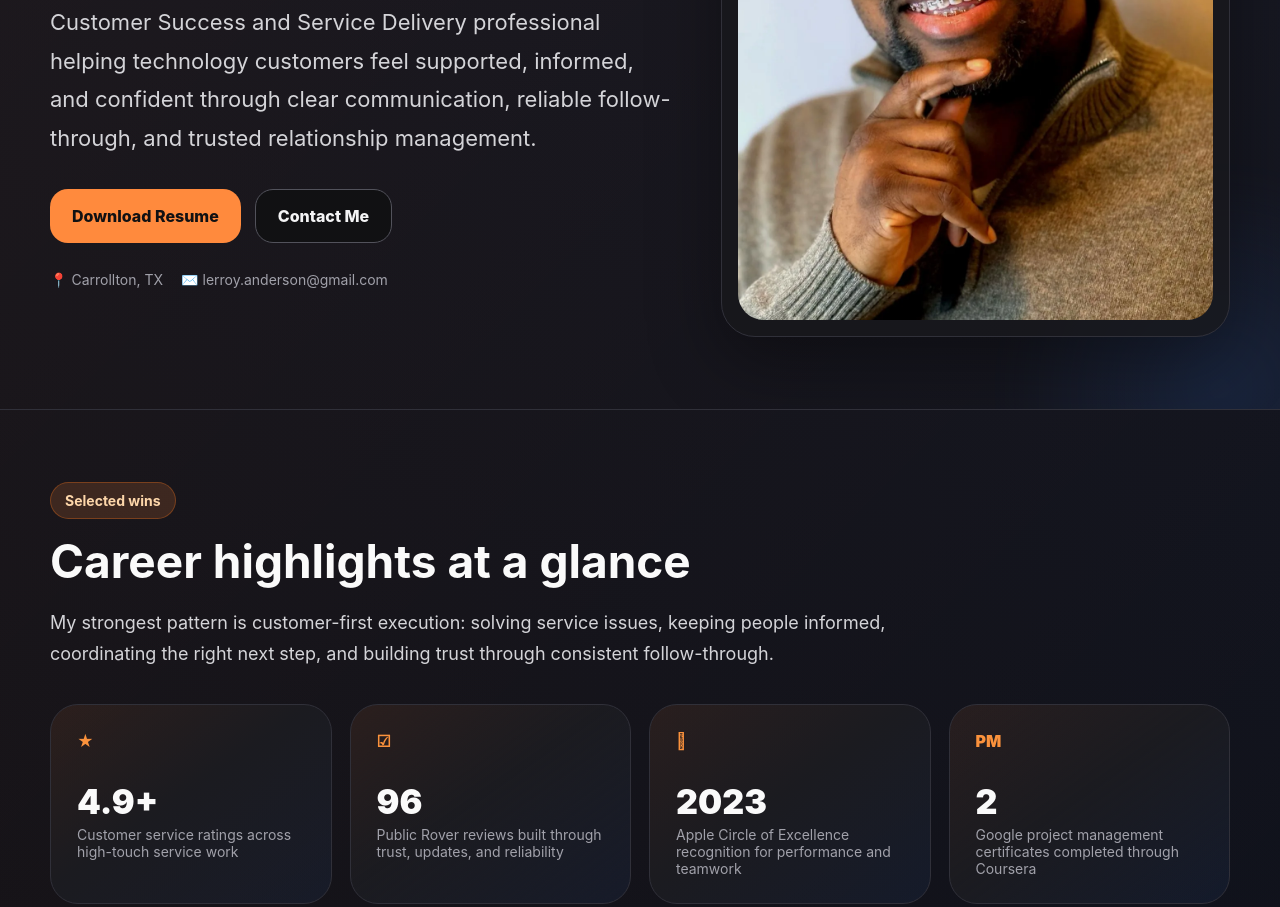
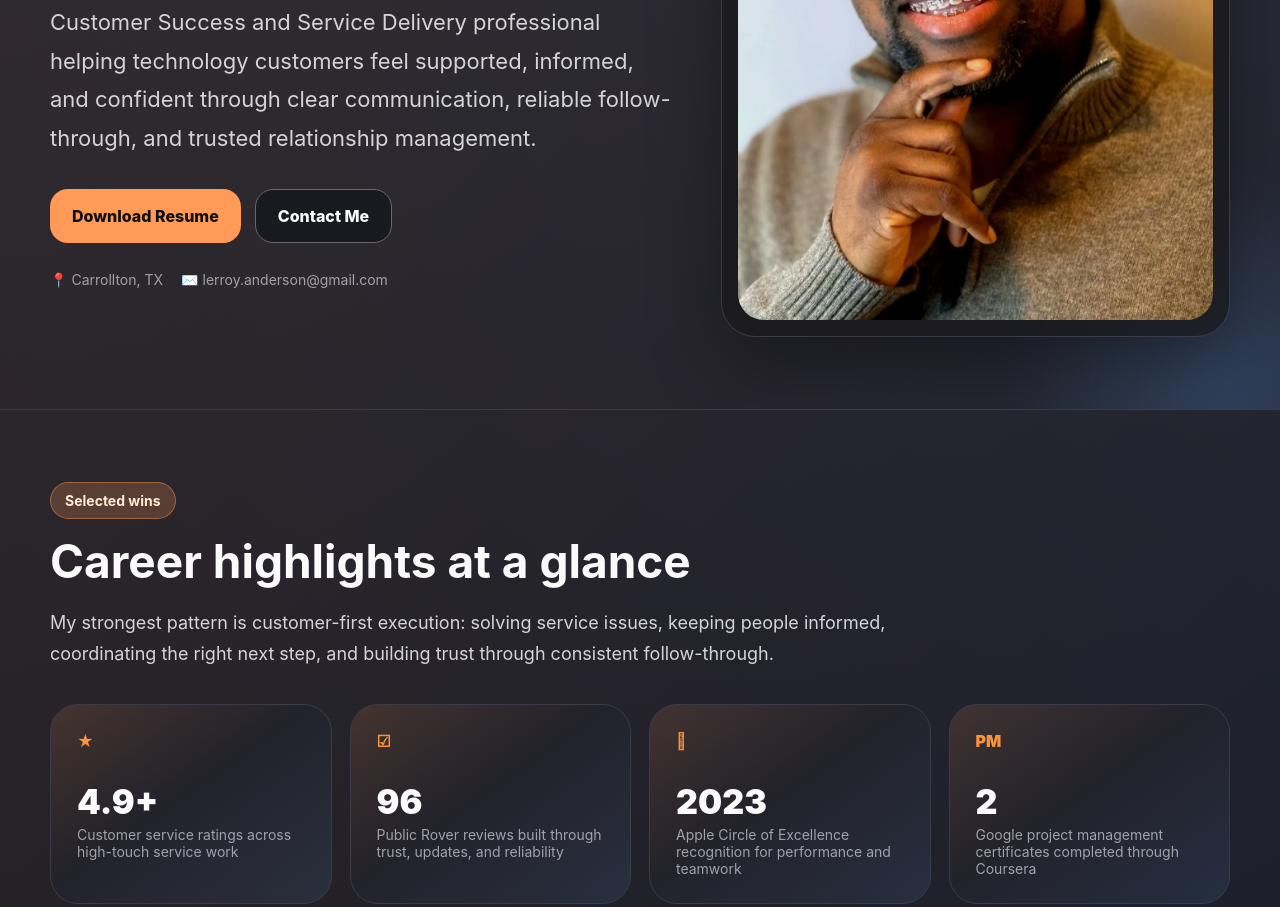
Before and after one commit to lerroyanderson-glitch/leroy-anderson-portfolio, a website built with Vite: page index.html in a window 1280 px wide. Shown: the part 363-1270 px from the top of the page. Built offline with nearby package versions, Linux system fonts and the light colour scheme.

Commit message:
brighter color

```diff
--- a/style.css
+++ b/style.css
@@ -1,23 +1,23 @@
 :root {
   color-scheme: dark;
   font-family: Inter, ui-sans-serif, system-ui, -apple-system, BlinkMacSystemFont, "Segoe UI", sans-serif;
-  --bg: #0b0b10;
-  --card: #1b1b20;
-  --card2: #121217;
-  --line: #303039;
+  --bg: #101017;
+  --card: #22222a;
+  --card2: #171720;
+  --line: #3c3c48;
   --text: #fafafa;
   --muted: #a1a1aa;
-  --orange: #ff8a3d;
-  --orange-soft: rgba(255, 138, 61, .16);
-  --blue-soft: rgba(59, 130, 246, .18);
-  --teal-soft: rgba(20, 184, 166, .13);
+  --orange: #ff9b57;
+  --orange-soft: rgba(255, 155, 87, .22);
+  --blue-soft: rgba(96, 165, 250, .22);
+  --teal-soft: rgba(45, 212, 191, .18);
 }
 * { box-sizing: border-box; }
 body {
   margin: 0;
   background:
-    linear-gradient(135deg, rgba(255, 138, 61, .07), transparent 34%),
-    linear-gradient(215deg, rgba(59, 130, 246, .08), transparent 38%),
+    linear-gradient(135deg, rgba(255, 155, 87, .12), transparent 36%),
+    linear-gradient(215deg, rgba(96, 165, 250, .13), transparent 40%),
     var(--bg);
   color: var(--text);
 }
@@ -27,12 +27,12 @@ img { display: block; max-width: 100%; }
 .container { width: min(1180px, calc(100% - 40px)); margin: 0 auto; }
 .hero { position: relative; border-bottom: 1px solid var(--line); overflow: hidden; }
 .hero-grid { position: relative; display: grid; grid-template-columns: 1.1fr .9fr; align-items: center; gap: 48px; padding: 72px 0; }
-.glow { position: absolute; width: 480px; height: 480px; border-radius: 999px; filter: blur(20px); opacity: .6; }
-.glow-one { left: -180px; top: -220px; background: radial-gradient(circle, rgba(249,115,22,.32), transparent 65%); }
-.glow-two { right: -180px; bottom: -220px; background: radial-gradient(circle, rgba(59,130,246,.24), transparent 65%); }
-.pill { display: inline-flex; align-items: center; gap: 8px; border: 1px solid rgba(249,115,22,.32); background: var(--orange-soft); color: #fed7aa; border-radius: 999px; padding: 9px 14px; font-weight: 700; font-size: 14px; }
-.pill.blue { border-color: rgba(59,130,246,.3); background: var(--blue-soft); color: #bfdbfe; }
-.pill.teal { border-color: rgba(20,184,166,.34); background: var(--teal-soft); color: #99f6e4; }
+.glow { position: absolute; width: 480px; height: 480px; border-radius: 999px; filter: blur(20px); opacity: .72; }
+.glow-one { left: -180px; top: -220px; background: radial-gradient(circle, rgba(255,155,87,.4), transparent 65%); }
+.glow-two { right: -180px; bottom: -220px; background: radial-gradient(circle, rgba(96,165,250,.32), transparent 65%); }
+.pill { display: inline-flex; align-items: center; gap: 8px; border: 1px solid rgba(255,155,87,.44); background: var(--orange-soft); color: #ffedd5; border-radius: 999px; padding: 9px 14px; font-weight: 700; font-size: 14px; }
+.pill.blue { border-color: rgba(96,165,250,.42); background: var(--blue-soft); color: #dbeafe; }
+.pill.teal { border-color: rgba(45,212,191,.42); background: var(--teal-soft); color: #ccfbf1; }
 h1 { font-size: clamp(48px, 7vw, 82px); line-height: .95; margin: 26px 0 0; letter-spacing: 0; }
 h2 { font-size: clamp(32px, 4vw, 46px); line-height: 1.08; letter-spacing: 0; margin: 0 0 20px; }
 h3 { margin: 0; font-size: 22px; }
@@ -43,9 +43,9 @@ p { color: #d4d4d8; line-height: 1.75; font-size: 18px; }
 .button { display: inline-flex; align-items: center; justify-content: center; gap: 10px; min-height: 54px; padding: 0 22px; border-radius: 18px; font-weight: 800; transition: transform .18s ease, background .18s ease, border-color .18s ease, box-shadow .18s ease; }
 .button:hover { transform: translateY(-2px); box-shadow: 0 14px 30px rgba(0,0,0,.24); }
 .button.primary { background: var(--orange); color: #111113; }
-.button.primary:hover { background: #ff9b57; }
-.button.secondary { border: 1px solid #52525b; background: #111113; color: #f4f4f5; }
-.button.secondary:hover { background: #1f1f23; }
+.button.primary:hover { background: #ffb078; }
+.button.secondary { border: 1px solid #686873; background: #191920; color: #f8fafc; }
+.button.secondary:hover { background: #24242c; border-color: #8b8b98; }
 .contact-line { display: flex; flex-wrap: wrap; gap: 18px; margin-top: 28px; color: var(--muted); font-size: 14px; }
 .contact-line span { display: inline-flex; align-items: center; gap: 8px; }
 .portrait-card { background: rgba(24,24,27,.78); border: 1px solid var(--line); border-radius: 34px; padding: 16px; box-shadow: 0 24px 70px rgba(0,0,0,.36); }
@@ -54,7 +54,7 @@ p { color: #d4d4d8; line-height: 1.75; font-size: 18px; }
 .card { background: var(--card); border: 1px solid var(--line); border-radius: 28px; transition: transform .2s ease, border-color .2s ease, box-shadow .2s ease, background .2s ease; }
 .card:hover { transform: translateY(-3px); border-color: rgba(255, 138, 61, .42); box-shadow: 0 18px 45px rgba(0,0,0,.26); }
 .stats-grid { display: grid; grid-template-columns: repeat(4, 1fr); gap: 18px; }
-.stat-card { padding: 26px; overflow: hidden; background: linear-gradient(145deg, rgba(255,138,61,.09), rgba(27,27,32,1) 46%, rgba(59,130,246,.07)); }
+.stat-card { padding: 26px; overflow: hidden; background: linear-gradient(145deg, rgba(255,155,87,.14), rgba(34,34,42,1) 46%, rgba(96,165,250,.11)); }
 .expand-card summary { display: block; cursor: pointer; list-style: none; }
 .expand-card summary::-webkit-details-marker { display: none; }
 .expand-card summary:focus { outline: none; }
@@ -93,8 +93,8 @@ p { color: #d4d4d8; line-height: 1.75; font-size: 18px; }
 .highlights-section { padding-bottom: 54px; }
 .service-style-section {
   background:
-    linear-gradient(135deg, rgba(20,184,166,.08), transparent 34%),
-    linear-gradient(225deg, rgba(255,138,61,.08), transparent 40%);
+    linear-gradient(135deg, rgba(45,212,191,.12), transparent 34%),
+    linear-gradient(225deg, rgba(255,155,87,.13), transparent 40%);
   border-top: 1px solid var(--line);
   border-bottom: 1px solid var(--line);
 }
@@ -106,7 +106,7 @@ p { color: #d4d4d8; line-height: 1.75; font-size: 18px; }
 }
 .service-style-card {
   padding: 24px;
-  background: linear-gradient(145deg, rgba(20,184,166,.1), rgba(27,27,32,1) 48%, rgba(255,138,61,.08));
+  background: linear-gradient(145deg, rgba(45,212,191,.14), rgba(34,34,42,1) 48%, rgba(255,155,87,.12));
 }
 .service-style-card summary {
   display: block;
@@ -163,8 +163,8 @@ p { color: #d4d4d8; line-height: 1.75; font-size: 18px; }
 .stars { color: #fb923c; letter-spacing: 1px; font-size: 14px; margin-bottom: 16px; }
 .review-card p { color: #f4f4f5; font-size: 18px; margin: 0 0 18px; line-height: 1.55; }
 .review-card span { display: inline-flex; border: 1px solid var(--line); background: var(--bg); color: var(--muted); border-radius: 999px; padding: 8px 12px; font-size: 13px; }
-.band { background: rgba(24,24,27,.62); border-top: 1px solid var(--line); border-bottom: 1px solid var(--line); }
-.band.darker { background: rgba(12,12,14,.75); }
+.band { background: rgba(34,34,42,.72); border-top: 1px solid var(--line); border-bottom: 1px solid var(--line); }
+.band.darker { background: rgba(23,23,32,.82); }
 .cert-card { padding: 30px; }
 .eyebrow { color: #fdba74; text-transform: uppercase; letter-spacing: .18em; font-size: 13px; font-weight: 900; margin: 0 0 10px; }
 .skill-grid { display: grid; grid-template-columns: repeat(2, 1fr); gap: 12px; margin-top: 26px; }
```
